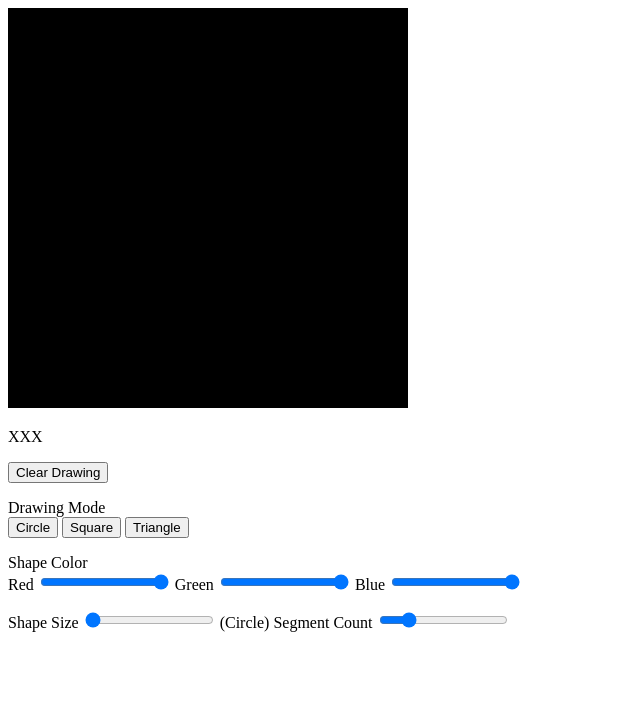
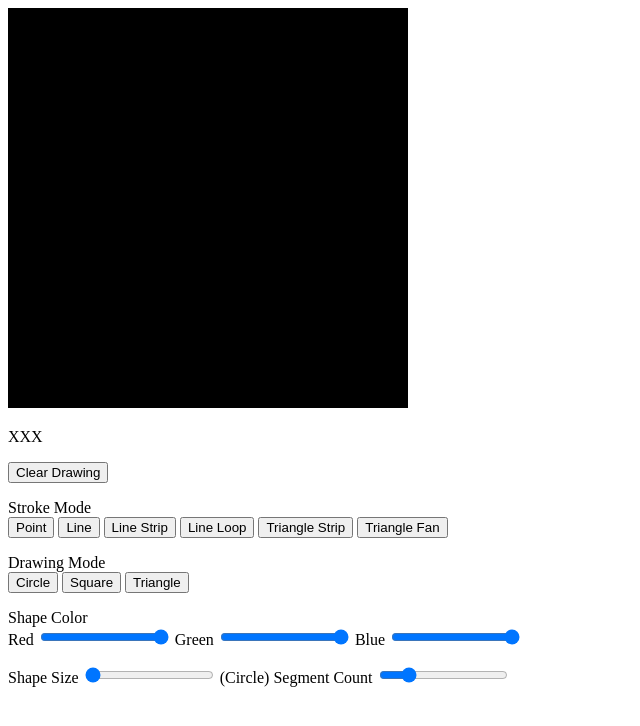
Before and after one commit to timpt0261/Spring_CSE_160, a plain HTML site: page asg_1/main/asg1.html in a window 1280 px wide. Shown: the whole page, without its empty margins (0-640 px from the left). Drawn offline with Linux system fonts and the light colour scheme.

Commit message:
gonna create diffrent strokes

```diff
--- a/asg_1/main/Point.js
+++ b/asg_1/main/Point.js
@@ -25,6 +25,5 @@ class Point {
 
         // Draw
         gl.drawArrays(gl.POINTS, 0, 1);
-        //drawTriangle([xy[0], xy[1], xy[0] + .1, xy[1], xy[0], xy[1] + .1] );
     }
 }
--- a/asg_1/main/Triangle.js
+++ b/asg_1/main/Triangle.js
@@ -11,9 +11,6 @@ class Triangle {
         var xy = this.postion;
         var rgba = this.color;
         var size = this.size;
-
-        // // Pass the position of a point to a_Position variable
-        // gl.vertexAttrib3f(a_Position, xy[0], xy[1], 0.0);
 
         // Pass the color of a point to u_FragColor variable
         gl.uniform4f(u_FragColor, rgba[0], rgba[1], rgba[2], rgba[3]);
@@ -29,9 +26,6 @@ class Triangle {
 
 function drawTriangle(verticies)
 {
-    // var vertices = new Float32Array([
-    //     0, 0.5, -0.5, -0.5, 0.5, -0.5
-    // ]);
     var n = 3; // The number of vertices
 
     // Create a buffer object
@@ -44,13 +38,7 @@ function drawTriangle(verticies)
     // Bind the buffer object to target
     gl.bindBuffer(gl.ARRAY_BUFFER, vertexBuffer);
     // Write date into the buffer object
-    gl.bufferData(gl.ARRAY_BUFFER,new Float32Array(verticies), gl.DYNAMIC_DRAW);
-
-    // var a_Position = gl.getAttribLocation(gl.program, 'a_Position');
-    // if (a_Position < 0) {
-    //     console.log('Failed to get the storage location of a_Position');
-    //     return -1;
-    // }
+    gl.bufferData(gl.ARRAY_BUFFER,new Float32Array(verticies), gl.STATIC_DRAW);
 
     // Assign the buffer object to a_Position variable
     gl.vertexAttribPointer(a_Position, 2, gl.FLOAT, false, 0, 0);
@@ -58,6 +46,6 @@ function drawTriangle(verticies)
     // Enable the assignment to a_Position variable
     gl.enableVertexAttribArray(a_Position);
 
-    gl.drawArrays(gl.TRIANGLES, 0, n);
+    gl.drawArrays(gl.POINTS, 0, n);
 
 }
--- a/asg_1/main/asg1.html
+++ b/asg_1/main/asg1.html
@@ -18,6 +18,16 @@
     </p>
 
     <p>
+        <label> Stroke Mode</label><br>
+        <input id="point" name="point" type="button" value="Point">
+        <input id="line" name="line" type="button" value="Line">
+        <input id="line_strip" name="line_strip" type="button" value="Line Strip">
+        <input id="line_loop" name="line_loop" type="button" value="Line Loop">
+        <input id="tri_strip" name="tri_strip" type="button" value="Triangle Strip">
+        <input id="tri_fan" name="tri_fan" type="button" value="Triangle Fan">
+    </p>
+
+    <p>
         <label> Drawing Mode</label><br>
         <input id="circle" name="circle" type="button" value="Circle">
         <input id="square" name="square" type="button" value="Square">
@@ -25,7 +35,7 @@
     </p>
 
     <p>
-        <label >Shape Color</label><br>
+        <label>Shape Color</label><br>
         <label for="red">Red</label>
         <input id="red" name="red" type="range" value="100" min="0" max="100">
         <label for="green">Green</label>
@@ -50,5 +60,6 @@
     <script src="Point.js"></script>
     <script src="asg1.js"></script>
 
-    </body>
+</body>
+
 </html>
--- a/asg_1/main/asg1.js
+++ b/asg_1/main/asg1.js
@@ -32,6 +32,7 @@ const CIRCLE = 2;
 
 // Global Variables for UI elements
 let g_Clear;
+let g_SelectedStroke = POINT;
 let g_selectedType = POINT;
 
 let g_SelectedColor = [1.0,1.0,1.0,1.0];
@@ -85,6 +86,8 @@ function connectVariablesGLSL()
 function addActionsFromHtmlUI()
 {
     document.getElementById("clear");
+
+    // setup Action Types for Stroke
 
     // setup Action Types for buttons
     document.getElementById("clear").onclick = function (){g_ShapesList = []; renderAllShapes();};
```
